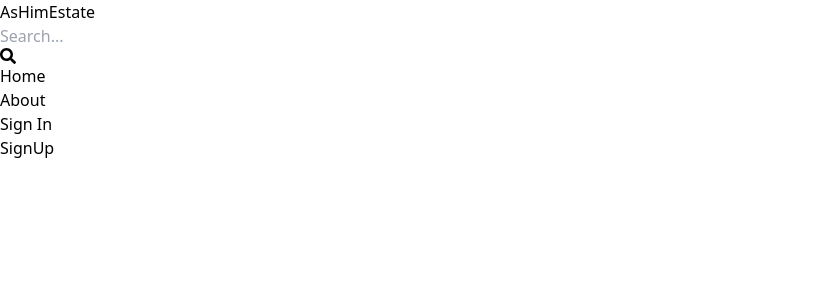
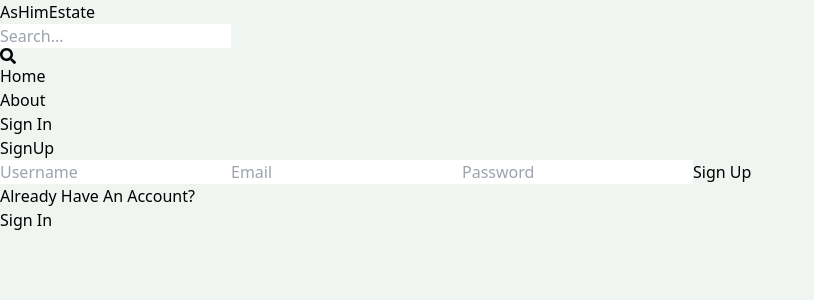
Before and after one commit to shresthashim/hamro-estate, a React (Vite) app in the folder client/: page /sign-up in a window 1280 px wide. Shown: the top 300 px of the page, without its empty margins (0-814 px from the left). Built offline with nearby package versions, Linux system fonts and the light colour scheme.

Commit message:
till signup

```diff
--- a/client/src/index.css
+++ b/client/src/index.css
@@ -1,3 +1,7 @@
 @tailwind base;
 @tailwind components;
 @tailwind utilities;
+
+body {
+  background-color: rgb(241, 245, 241);
+}
--- a/client/src/pages/SignUp.jsx
+++ b/client/src/pages/SignUp.jsx
@@ -1,11 +1,72 @@
-import React from 'react'
+import React, { useState } from "react";
+import { Link } from "react-router-dom";
 
 const SignUp = () => {
+  const [formData, setFormData] = useState({});
+const [error, setError] = useState(null);
+const [loading, setLoading] = useState(false)
+  const handleChange = (e) => {
+    setFormData({
+      ...formData,
+      [e.target.id]: e.target.value,
+    });
+  };
+
+  const handleSubmit = async(e) => {
+    e.preventDefault();
+    setLoading(true)
+    const res = await fetch('/api/auth/signup',{
+      method:"POST",
+      headers:{
+        'Content-Type' : 'application/json'
+      },
+      body: JSON.stringify(formData)
+    })
+    const data = await req.json()
+    if(data.success === false)
+    {
+
+    }
+  };
+
   return (
-    <div>
-      SignUp
+    <div className='p-3 max-w-lg mx-auto'>
+      <h1 className='text-3xl text-center font-semibold my-7'>SignUp</h1>
+      <form className='flex flex-col gap-4' onSubmit={handleSubmit}>
+        <input
+          type='text'
+          placeholder='Username'
+          className='border p-3 rounded-2xl  bg-transparent focus:outline-none'
+          id='username'
+          onChange={handleChange}
+        />
+        <input
+          type='email'
+          placeholder='Email'
+          className='border p-3 rounded-2xl bg-transparent focus:outline-none '
+          id='email'
+          onChange={handleChange}
+        />
+        <input
+          type='password'
+          placeholder='Password'
+          className='border p-3 rounded-2xl bg-transparent focus:outline-none '
+          id='password'
+          onChange={handleChange}
+        />
+        <button className='bg-slate-700 text-white p-3 rounded-2xl uppercase hover:opacity-90 disabled:opacity-80 '>
+          Sign Up
+        </button>
+      </form>
+
+      <div className='flex gap-2 mt-5'>
+        <p>Already Have An Account?</p>
+        <Link to='/sign-in'>
+          <span className='text-blue-700 hover:underline'>Sign In</span>
+        </Link>
+      </div>
     </div>
-  )
-}
+  );
+};
 
-export default SignUp
+export default SignUp;
--- a/client/vite.config.js
+++ b/client/vite.config.js
@@ -1,7 +1,15 @@
-import { defineConfig } from 'vite'
-import react from '@vitejs/plugin-react-swc'
+import { defineConfig } from "vite";
+import react from "@vitejs/plugin-react-swc";
 
 // https://vitejs.dev/config/
 export default defineConfig({
+  server: {
+    proxy: {
+      "/api": {
+        target: "http://localhost:3000",
+        secure: false,
+      },
+    },
+  },
   plugins: [react()],
-})
+});
```
